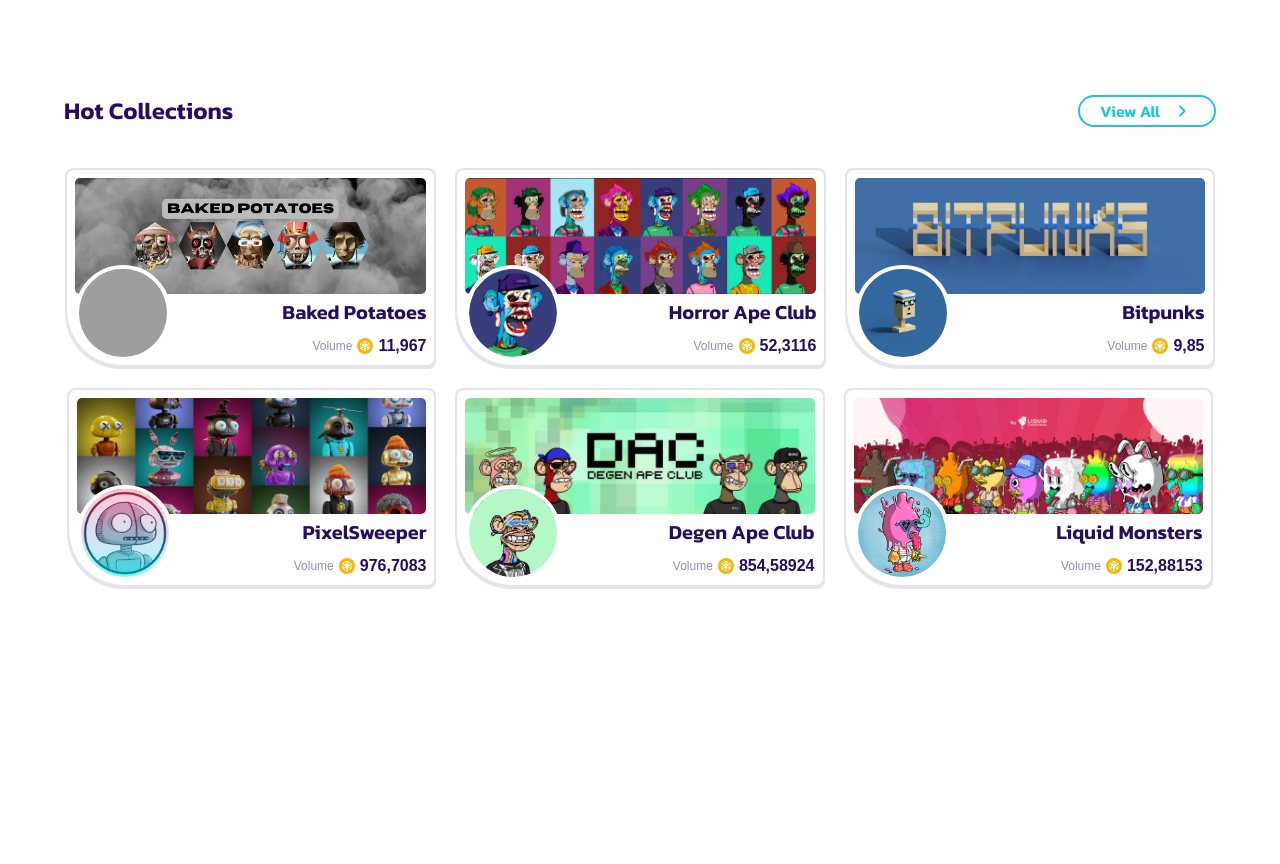
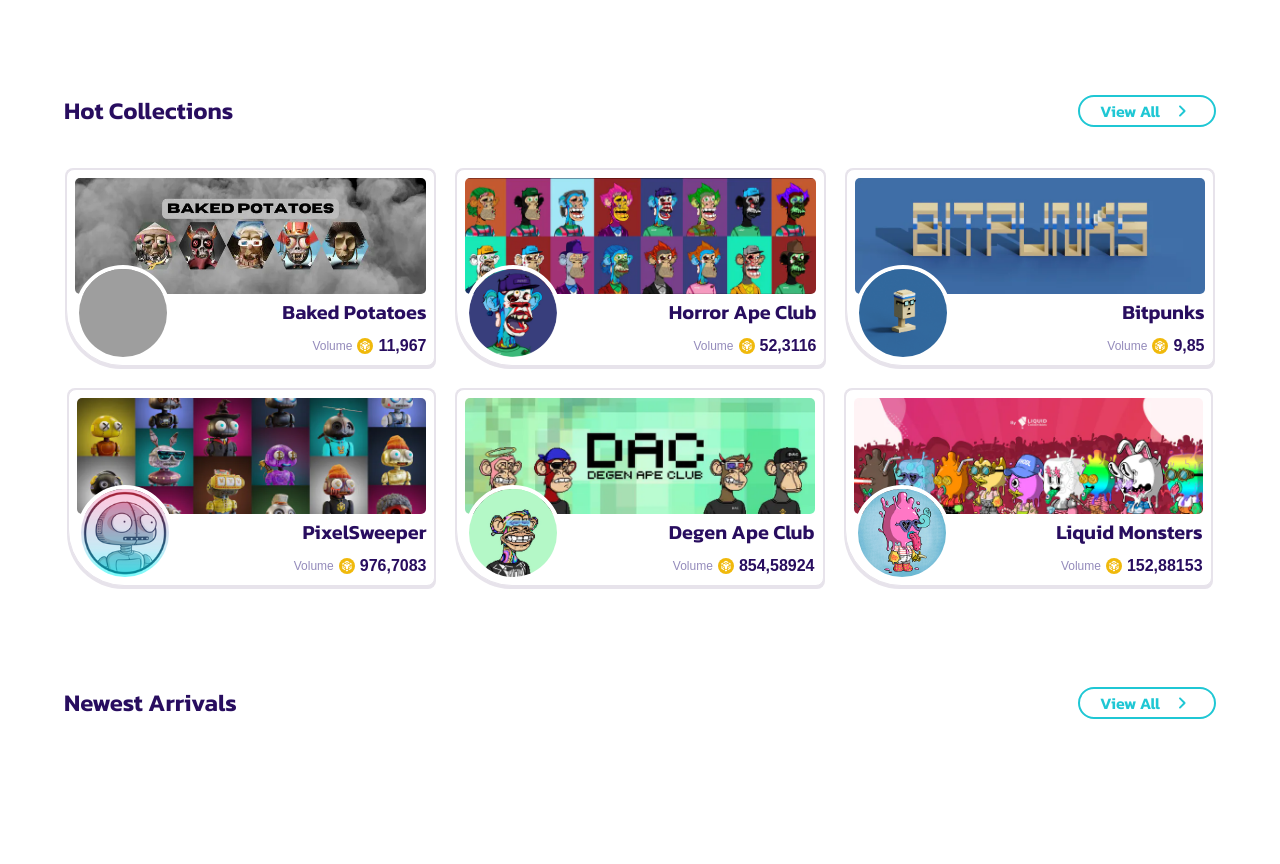
Before and after one commit to Emiliano-S/Pancakeswap, a plain HTML site: page nfts.html in a window 1280 px wide. Shown: the part 829-1693 px from the top of the page. Before the commit the page ends 1562 px from the top, so only its background shows below. Drawn offline with Linux system fonts and the light colour scheme; grey boxes are pictures that could not be loaded.

Commit message:
Start: Section newest arrivals

```diff
--- a/css/_pageNFTs.scss
+++ b/css/_pageNFTs.scss
@@ -154,6 +154,19 @@
     }
 }
 
+.section-nfts-newest-arrivals{
+    width: 100%;
+    background-color: $white-light;
+    @include flx(column,center,center,0);
+    .container-nfts-newest-arrivals{
+        @include flx(column, center, center, 40px);
+        .nfts-newest-arrivals{
+            @include flx(row, center, center, 19px);
+            flex-wrap: wrap;
+        }
+    }
+}
+
 
 
 .container-coin-card-back{
--- a/nfts.html
+++ b/nfts.html
@@ -65,6 +65,20 @@
                     </div>
                 </div>
             </div>
+            <div class="section-nfts-newest-arrivals">
+                <div class="container-nfts-newest-arrivalss section-1200">
+                    <div class="nfts-subsection-titles">
+                        <h3>Newest Arrivals</h3>
+                        <a href="#">
+                            <button class="nfts-subsection-button" type="button">View All
+                                <svg viewBox="0 0 24 24" fill="#1fc7d4" width="24px" xmlns="http://www.w3.org/2000/svg" ><path d="M9.29006 15.88L13.1701 12L9.29006 8.12001C8.90006 7.73001 8.90006 7.10001 9.29006 6.71001C9.68006 6.32001 10.3101 6.32001 10.7001 6.71001L15.2901 11.3C15.6801 11.69 15.6801 12.32 15.2901 12.71L10.7001 17.3C10.3101 17.69 9.68006 17.69 9.29006 17.3C8.91006 16.91 8.90006 16.27 9.29006 15.88Z"></path></svg></button>
+                        </a>
+                    </div>
+                    <div class="nfts-newest-arrivals" id="nftsNewestArrivals">
+
+                    </div>
+                </div>
+            </div>
         </main>
         <div class="section-footer">
             <div class="container-footer section-1200">
```
Also changed, not shown: css/main.css, 1 other file.
